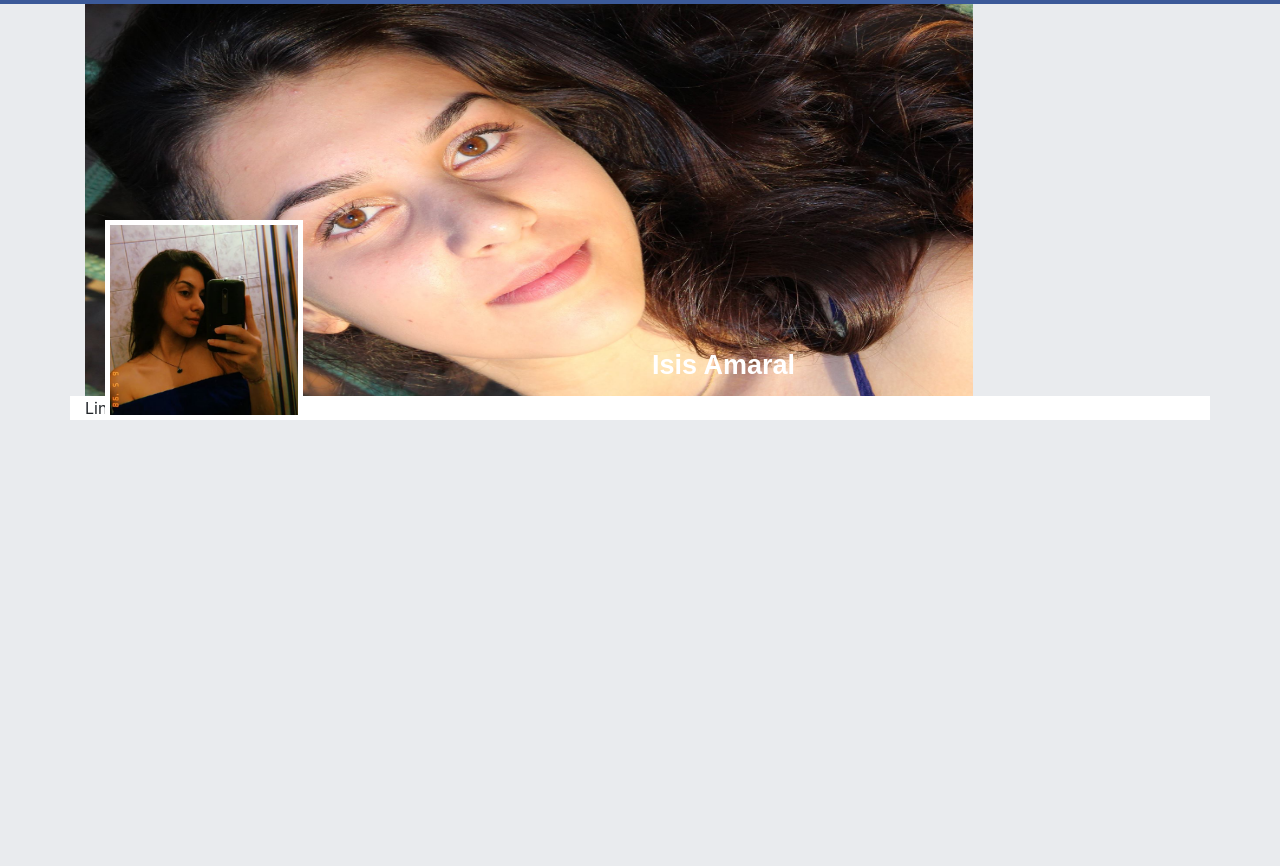
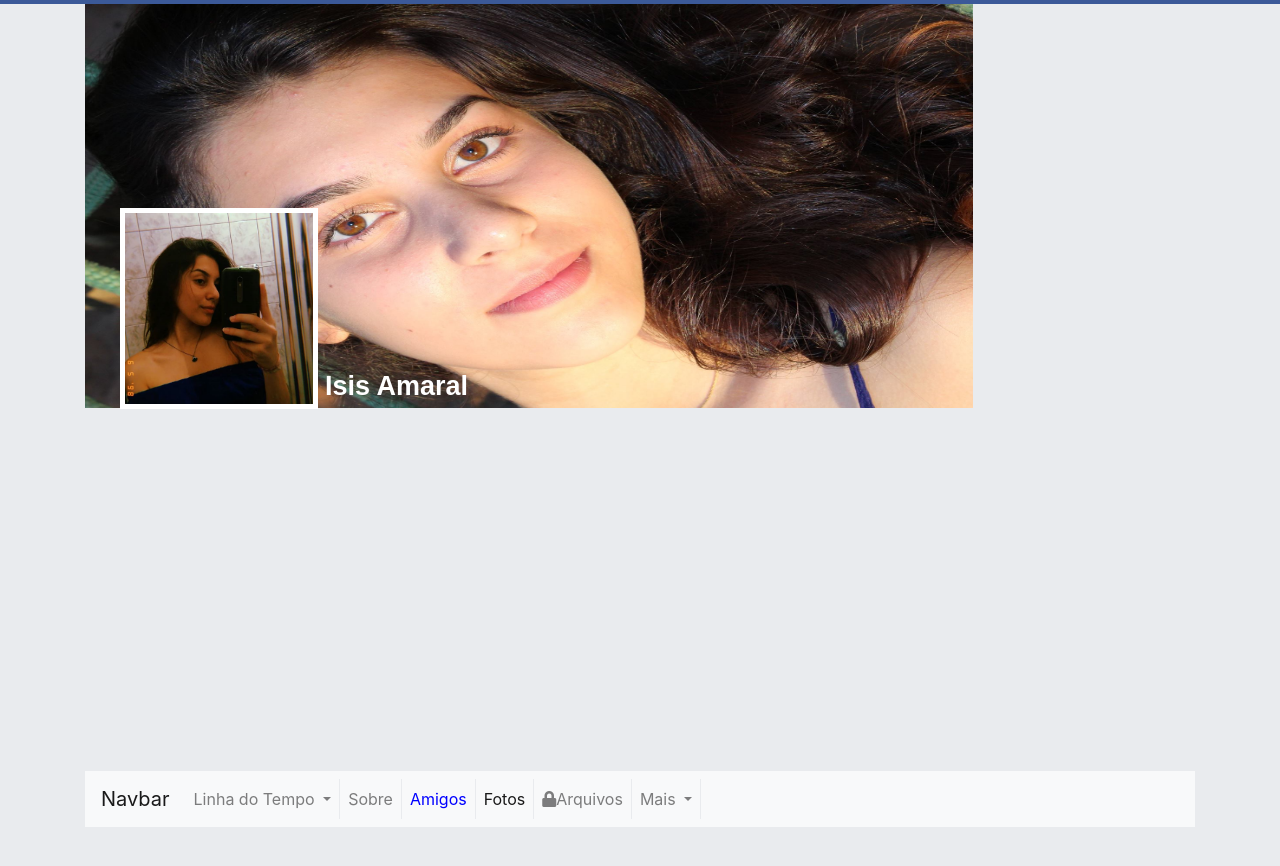
Before and after one commit to dayaisis/facebook, a plain HTML site: page isis.html in a window 1280 px wide. Shown: the part 60-926 px from the top of the page. Drawn offline with Linux system fonts and the light colour scheme.

Commit message:
Signed-off-by: dayaisis <isis.camargoamaral@gmail.com>

```diff
--- a/isis.html
+++ b/isis.html
@@ -17,6 +17,7 @@
 	<link href="./dist/css/bootstrap.min.css" rel="stylesheet">
 	<link rel="stylesheet" href="https://use.fontawesome.com/releases/v5.3.1/css/all.css" integrity="sha384-mzrmE5qonljUremFsqc01SB46JvROS7bZs3IO2EmfFsd15uHvIt+Y8vEf7N7fWAU" crossorigin="anonymous">
 	<link href="./dist/css/bootstrap.min.css" rel="stylesheet">
+	<link rel="stylesheet" href="https://use.fontawesome.com/releases/v5.3.1/css/all.css" integrity="sha384-mzrmE5qonljUremFsqc01SB46JvROS7bZs3IO2EmfFsd15uHvIt+Y8vEf7N7fWAU" crossorigin="anonymous">
 </head>
 
 <body style="background-color: #e9ebee;">
@@ -62,25 +63,51 @@
 	<div class="row">
 		<div class="col-12">
 			<img src="capa.jpg" style="width: 80%; height: 40%;">
-		<div class="row" >
-			<div class="col-12">
-				<div class="row" style="background-color: white;">
-					<div class="col">
-					Linha do Tempo
-					</div>
-				</div>
-			</div>
 			<div class="row">
 				<div class="col" style="margin-top: -210px;">
 					<img src="isis.png" style="height: 35%; border: 5px solid white; margin-left: 35px; margin-bottom: 30px; margin-top: 10px;">
 				</div>
 			</div>
 			<div class="row">
-				<div class="col" style="margin-top: -75px; color: white; margin-left: 20px; font-family: Arial; font-weight: bold; font-size: 27px;">
+				<div class="col" style="margin-top: -405px; color: white; margin-left: 240px; font-family: Arial; font-weight: bold; font-size: 27px;">
 					Isis Amaral
 				</div>
 			</div>
+			<nav class="navbar navbar-expand-lg navbar-light bg-light">
+				<a class="navbar-brand" href="#">Navbar</a>
+				<button class="navbar-toggler" type="button" data-toggle="collapse" data-target="#navbarSupportedContent" aria-controls="navbarSupportedContent" aria-expanded="false" aria-label="Toggle navigation">
+					<span class="navbar-toggler-icon"></span>
+				</button>
+
+				<div class="collapse navbar-collapse" id="navbarSupportedContent">
+					<ul class="navbar-nav mr-auto">
+						<li class="nav-item dropdown"style="border-right:1px solid #e9ebee;">
+							<a class="nav-link dropdown-toggle" href="#" id="navbarDropdown" role="button" data-toggle="Linha do Tempo" aria-haspopup="true" aria-expanded="false">
+								Linha do Tempo
+							</a>
+						<li class="nav-item">
+							<a class="nav-link" href="#" style="border-right:1px solid #e9ebee;">Sobre</a>
+						</li>
+						<li class="nav-item">
+							<a class="nav-link" href="#" style="border-right:1px solid #e9ebee; color:blue;">Amigos</a>
+						</li>
+						<li class="nav-item active">
+						<a class="nav-link" href="#" style="border-right:1px solid #e9ebee;">Fotos<span class="sr-only">(current)</span></a>
+						</li>
+						<li class="nav-item">
+							<a class="nav-link" href="#" style="border-right:1px solid #e9ebee;"><i class="fas fa-lock"></i>Arquivos</a>
+						</li>
+						<li class="nav-item dropdown" style="border-right:1px solid #e9ebee;">
+							<a class="nav-link dropdown-toggle" href="#" id="navbarDropdown" role="button" data-toggle="Linha do Tempo" aria-haspopup="true" aria-expanded="false">
+								Mais
+							</a>
+						</ul>
+						</li>
+
+
+
 					</div>
+				</nav>
 			</div>
 		</div>
 	</div>
```
Lines whose indentation alone changed are shown as unchanged.
